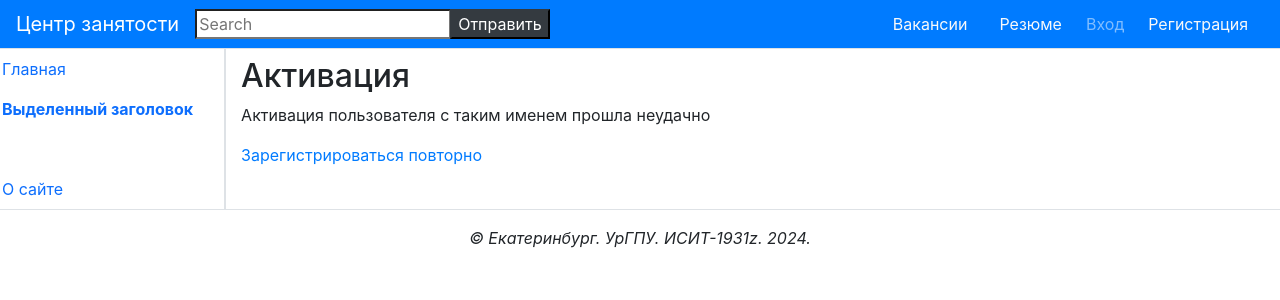
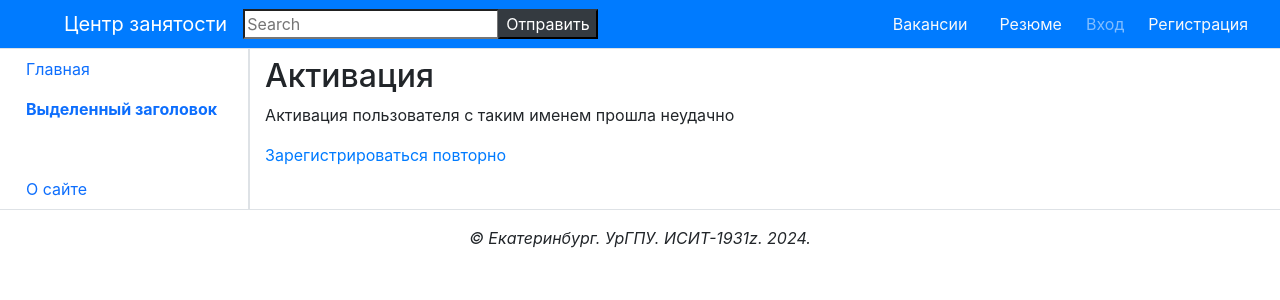
Before and after one commit to slavaz950/empcenter, a Django app: page /accounts/register/activate/1/ in a window 1280 px wide. Shown: the top 300 px of the page. Run offline with Django 3.2, Linux system fonts and the light colour scheme; data that the repository does not hold is empty; some libraries are stand-ins or nearby versions.

Commit message:
12-11-2023-fix1

```diff
--- a/main/templates/layout/basic.html
+++ b/main/templates/layout/basic.html
@@ -21,7 +21,7 @@
 <!-- stycky-top  "Приклеивает" навигационную панель к верхней части страницы (иначе НавПанель пропадает при пролистывании)   -->
 <!-- bg-primary   цвет фона навигационной модели  (primary - синий )   -->
 <nav class="navbar navbar-expand-md sticky-top navbar-dark bg-primary pb-1 pt-1"><!-- Основные настройки отображения панели  -->
-    <a class="navbar-brand" href="{% url 'main:index' %}">Центр занятости</a>  <!-- Логотип сайта  -->
+    <a class="navbar-brand pl-5" href="{% url 'main:index' %}">Центр занятости</a>  <!-- Логотип сайта  -->
 
 <!-- кнопка управления панелью на узких экранах  -->
 <button class="navbar-toggler">
@@ -153,13 +153,13 @@
 
     <!-- pl-3  отступ слева на 3 единицы (padding left (pl))  -->
     <!-- pt-5   отступ сверху на 5 единиц (padding top (pd))    -->
-                        <nav class="col-md-auto nav flex-column border ">
+                        <nav class="col-md-auto nav flex-column border pl-4">
                             <a class="nav-link root pt-15" href="{% url 'main:index' %}">Главная</a>
                             <span class="nav-link root font-weight-bold">Выделенный заголовок</span>
 
                             {% for rubric in rubrics %}
                             {% ifchanged rubric.super_rubric.pk %}
-                            <span class="nav-link root-weight-bold">
+                            <span class="nav-link root font-weight-bold">
                                 {{ rubric.super_rubric.name }}</span>
                                 {% endifchanged %}
                                 <a class="nav-link" href="{% url 'main:by_rubric' pk=rubric.pk %}">
```
